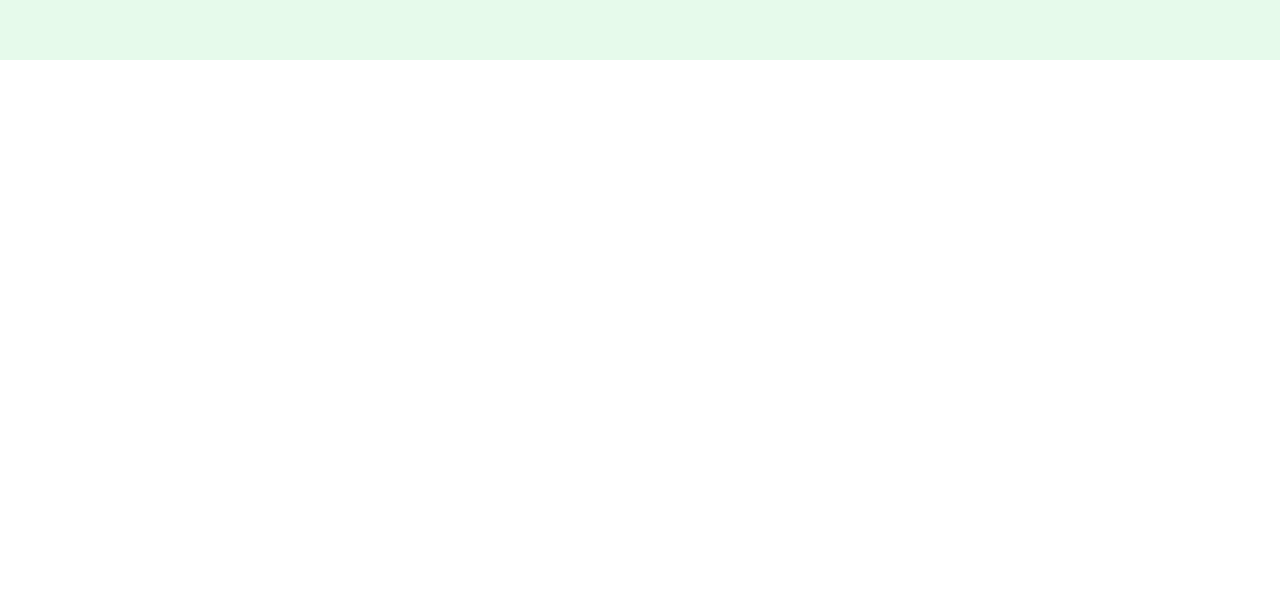
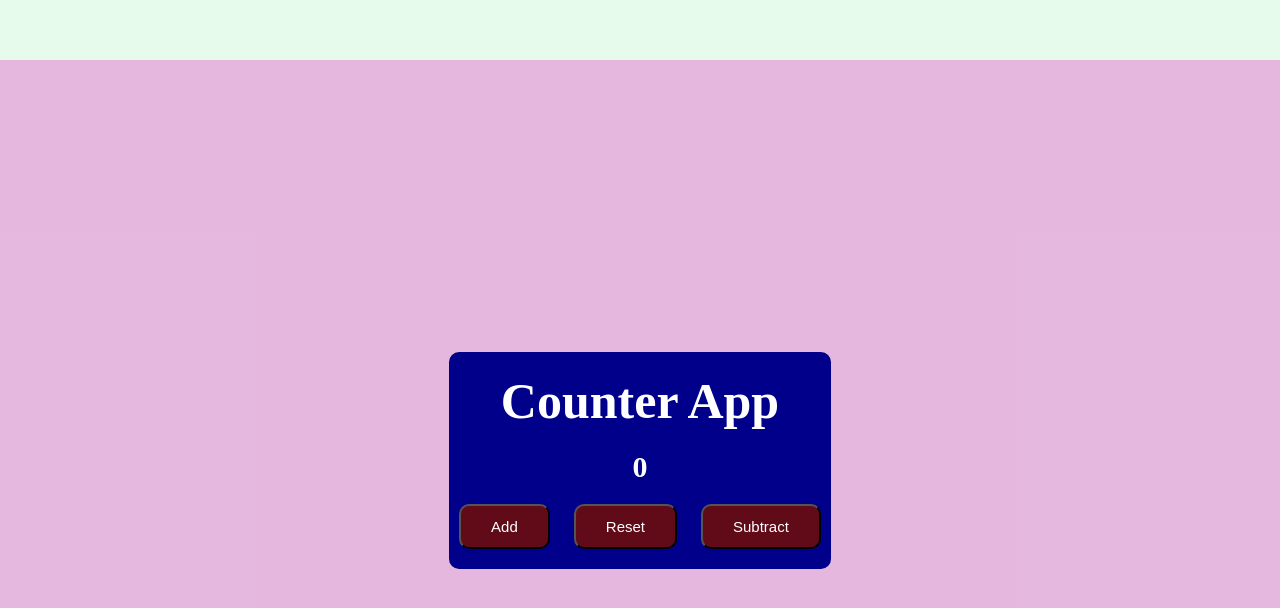
Before and after one commit to rahimialijan/JavaScript-Practice, a plain HTML site: page counter.html in a window 1280 px wide. Shown: the part 1540-2148 px from the top of the page. Before the commit the page ends 1600 px from the top, so only its background shows below. Drawn offline with Linux system fonts and the light colour scheme.

Commit message:
third example for javascript

```diff
--- a/count-page.js
+++ b/count-page.js
@@ -36,3 +36,22 @@ function divide(){
     let calc=num1/num2;
     rst.textContent= "divide: "+calc;
 }
+
+
+
+/*third example srcipt codes*/
+
+let Count=document.querySelector('#count');
+let adding=document.querySelector('.add');
+let subtracting=document.querySelector('.subtract');
+let reseting=document.querySelector('.reset');
+
+adding.addEventListener('click',()=>{
+    Count.innerHTML++
+})
+subtracting.addEventListener('click',()=>{
+    Count.innerHTML--
+})
+reseting.addEventListener('click',()=>{
+    Count.innerHTML=0
+})
--- a/counter.html
+++ b/counter.html
@@ -16,8 +16,6 @@
     <p id="save-el">pervieus entered:</p>
    </section>
 
-
-
     <section class="section2">
         <div class="numbers">
             <p id="num-1"></p>
@@ -33,7 +31,17 @@
     </section>
 
 
-
+    <section class="section3">
+        <div class="container">
+            <h2>Counter App</h2>
+            <span id="count">0</span>
+            <div class="btns">
+                <button class="add">Add</button>
+                <button class="reset">Reset</button>
+                <button class="subtract">Subtract</button>
+            </div>
+        </div>
+    </section>
 
 
 
--- a/style.css
+++ b/style.css
@@ -75,3 +75,24 @@ h2{
 .section2 p{
     font-size: 30px;
 }
+
+
+.section3{
+    display: flex;
+    flex-direction: column;
+    background: #e4b4ddf3;
+    justify-content: center;
+    align-items: center;
+    height: 100vh;
+}
+.container{
+    background-color: darkblue;
+    justify-content: center;
+    text-align: center;
+    color: #fff;
+    border-radius: 10px;
+}
+.container span{
+    font-size: 30px;
+    font-weight: 700;
+}
```
